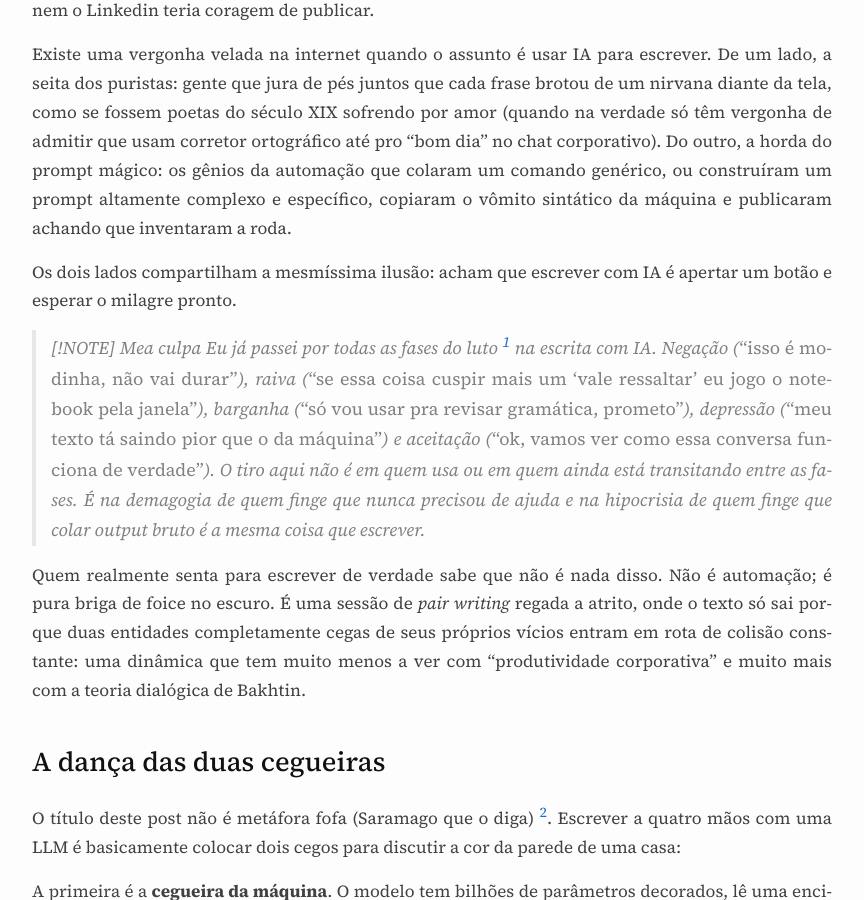
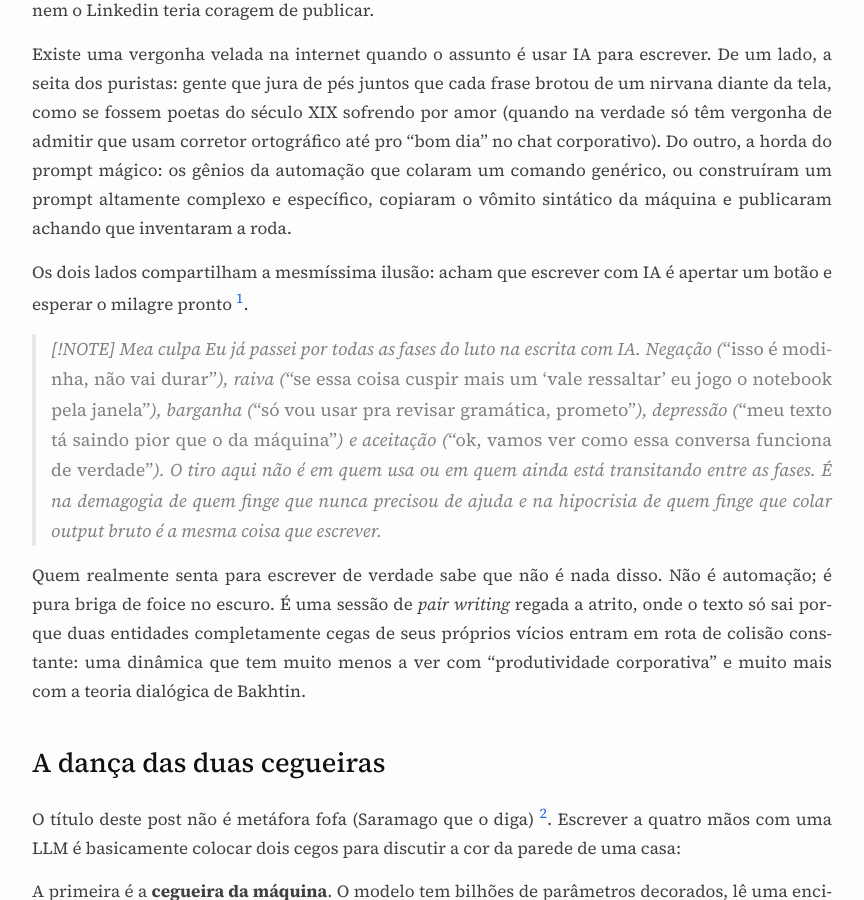
Before and after one commit to vndmtrx/vndmtrx.github.io, a Jekyll site: the page built from _posts/2026-09-04-ensaio-sobre-dois-cegos.md, in a window 1280 px wide and 900 px high, scrolled down 497 px. Shown: the whole window, without its empty margins (208-1072 px from the left). Built offline with Jekyll 4.4.1, drawn with Linux system fonts in a browser that asks for light colours; nearby versions of some CDN libraries.

Commit message:
Ajuste no callout

```diff
--- a/_posts/2026-09-04-ensaio-sobre-dois-cegos.md
+++ b/_posts/2026-09-04-ensaio-sobre-dois-cegos.md
@@ -13,10 +13,10 @@ Vamos tirar o elefante da sala logo no primeiro parágrafo: sim, eu uso intelig
 
 Existe uma vergonha velada na internet quando o assunto é usar IA para escrever. De um lado, a seita dos puristas: gente que jura de pés juntos que cada frase brotou de um nirvana diante da tela, como se fossem poetas do século XIX sofrendo por amor (quando na verdade só têm vergonha de admitir que usam corretor ortográfico até pro "bom dia" no chat corporativo). Do outro, a horda do prompt mágico: os gênios da automação que colaram um comando genérico, ou construíram um prompt altamente complexo e específico, copiaram o vômito sintático da máquina e publicaram achando que inventaram a roda.
 
-Os dois lados compartilham a mesmíssima ilusão: acham que escrever com IA é apertar um botão e esperar o milagre pronto.
+Os dois lados compartilham a mesmíssima ilusão: acham que escrever com IA é apertar um botão e esperar o milagre pronto [^3].
 
 > [!NOTE] Mea culpa
-> Eu já passei por todas as fases do luto [^3] na escrita com IA. Negação (*"isso é modinha, não vai durar"*), raiva (*"se essa coisa cuspir mais um 'vale ressaltar' eu jogo o notebook pela janela"*), barganha (*"só vou usar pra revisar gramática, prometo"*), depressão (*"meu texto tá saindo pior que o da máquina"*) e aceitação (*"ok, vamos ver como essa conversa funciona de verdade"*). O tiro aqui não é em quem usa ou em quem ainda está transitando entre as fases. É na demagogia de quem finge que nunca precisou de ajuda e na hipocrisia de quem finge que colar output bruto é a mesma coisa que escrever.
+> Eu já passei por todas as fases do luto na escrita com IA. Negação (*"isso é modinha, não vai durar"*), raiva (*"se essa coisa cuspir mais um 'vale ressaltar' eu jogo o notebook pela janela"*), barganha (*"só vou usar pra revisar gramática, prometo"*), depressão (*"meu texto tá saindo pior que o da máquina"*) e aceitação (*"ok, vamos ver como essa conversa funciona de verdade"*). O tiro aqui não é em quem usa ou em quem ainda está transitando entre as fases. É na demagogia de quem finge que nunca precisou de ajuda e na hipocrisia de quem finge que colar output bruto é a mesma coisa que escrever.
 
 Quem realmente senta para escrever de verdade sabe que não é nada disso. Não é automação; é pura briga de foice no escuro. É uma sessão de *pair writing* regada a atrito, onde o texto só sai porque duas entidades completamente cegas de seus próprios vícios entram em rota de colisão constante: uma dinâmica que tem muito menos a ver com "produtividade corporativa" e muito mais com a teoria dialógica de Bakhtin.
 
```
